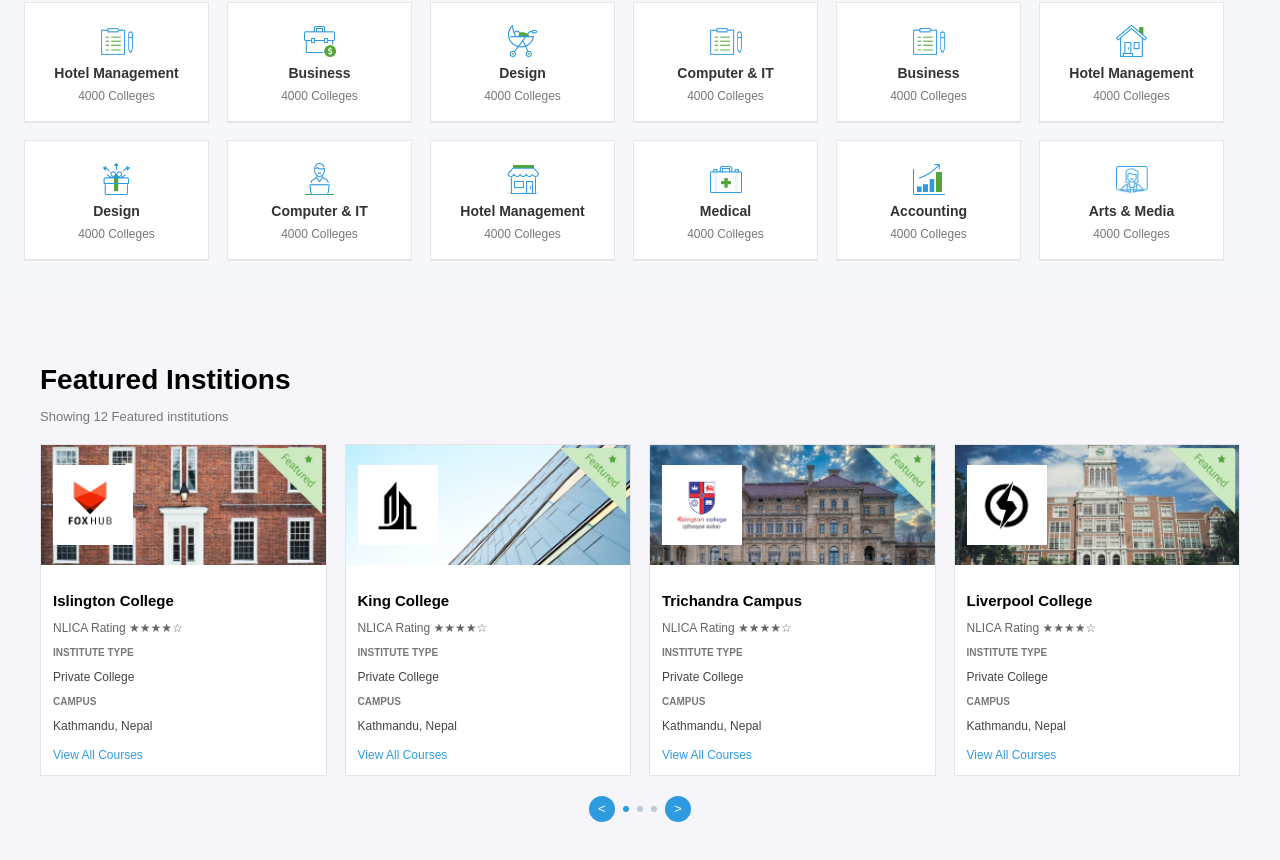
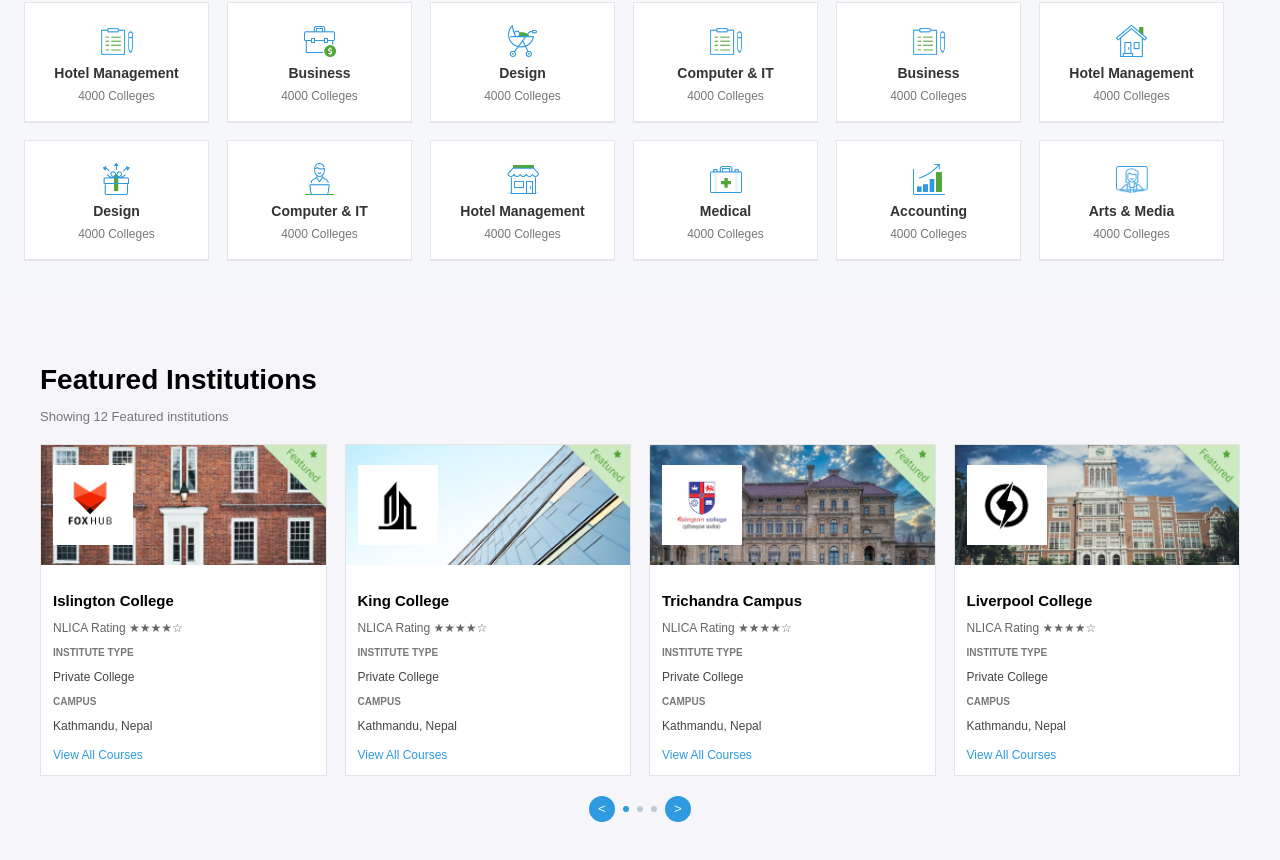
Before and after one commit to bibashmanjusubedi/schoolbharna-ui, a React (Vite) app: page / in a window 1280 px wide. Shown: the part 820-1680 px from the top of the page. Built offline with nearby package versions, Linux system fonts and the light colour scheme.

Commit message:
fix: Fixed CSS in featured and div institution-image-wrapper

```diff
--- a/src/components/layout/FeaturedInstitutions.css
+++ b/src/components/layout/FeaturedInstitutions.css
@@ -142,7 +142,7 @@
 
 .featured-badge{
     position:absolute;
-    top:0;
-    right:0;
+    top:-5px;
+    right:-5px;
     width:70px;
 }
--- a/src/components/layout/FeaturedInstitutions.jsx
+++ b/src/components/layout/FeaturedInstitutions.jsx
@@ -54,7 +54,7 @@ export default function FeaturedInstitutions(){
         <section className="featured-institutions">
             <div className="featured-container">
                 <div className = "featured-header">
-                    <h2>Featured Institions</h2>
+                    <h2>Featured Institutions</h2>
                     <p>Showing 12 Featured institutions</p>
                 </div>
 
```
